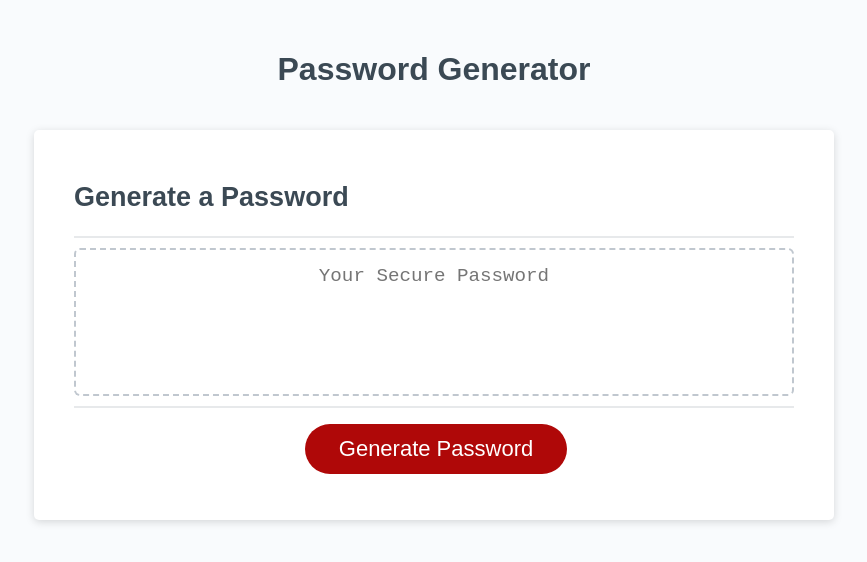
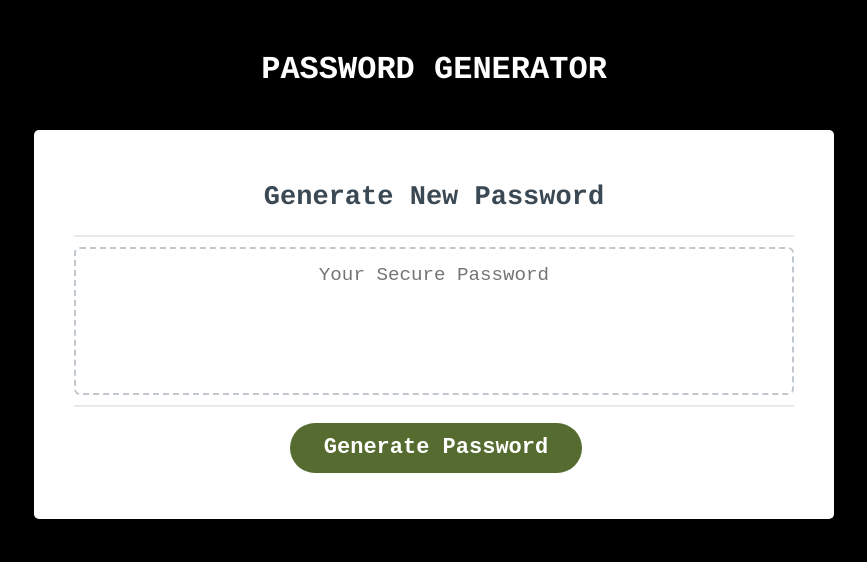
Before and after one commit to madavila5/PasswordGen, a plain HTML site: page index.html in a window 1280 px wide. Shown: the whole page, without its empty margins (206-1073 px from the left). Drawn offline with Linux system fonts and the light colour scheme.

Commit message:
Update to the index and style

```diff
--- a/index.html
+++ b/index.html
@@ -10,11 +10,11 @@
   <body>
     <div class="wrapper">
       <header>
-        <h1>Password Generator</h1>
+        <h1>PASSWORD GENERATOR</h1>
       </header>
       <div class="card">
         <div class="card-header">
-          <h2>Generate a Password</h2>
+          <h2>Generate New Password</h2>
         </div>
         <div class="card-body">
           <textarea
--- a/style.css
+++ b/style.css
@@ -11,10 +11,15 @@ body,
   margin: 0;
   padding: 0;
 }
-
+h1 {
+  color: white;
+}
+h2{
+  text-align: center;
+}
 body {
-  font-family: sans-serif;
-  background-color: #f9fbfd;
+  font-family: courier;
+  background-color: black;
 }
 
 .wrapper {
@@ -74,7 +79,7 @@ header {
 
 .btn {
   border: none;
-  background-color: hsl(360, 91%, 36%);
+  background-color: darkolivegreen;
   border-radius: 25px;
   box-shadow: rgba(0, 0, 0, 0.1) 0px 1px 6px 0px rgba(0, 0, 0, 0.2) 0px 1px 1px
     0px;
@@ -86,6 +91,8 @@ header {
   padding: 14px 34px;
   text-align: center;
   cursor: pointer;
+  font-family: 'Courier New', Courier, monospace;
+  font-weight: bold;
 }
 
 button[disabled] {
```
Also changed, not shown: script.js (line endings or trailing spaces), 1 other file.
